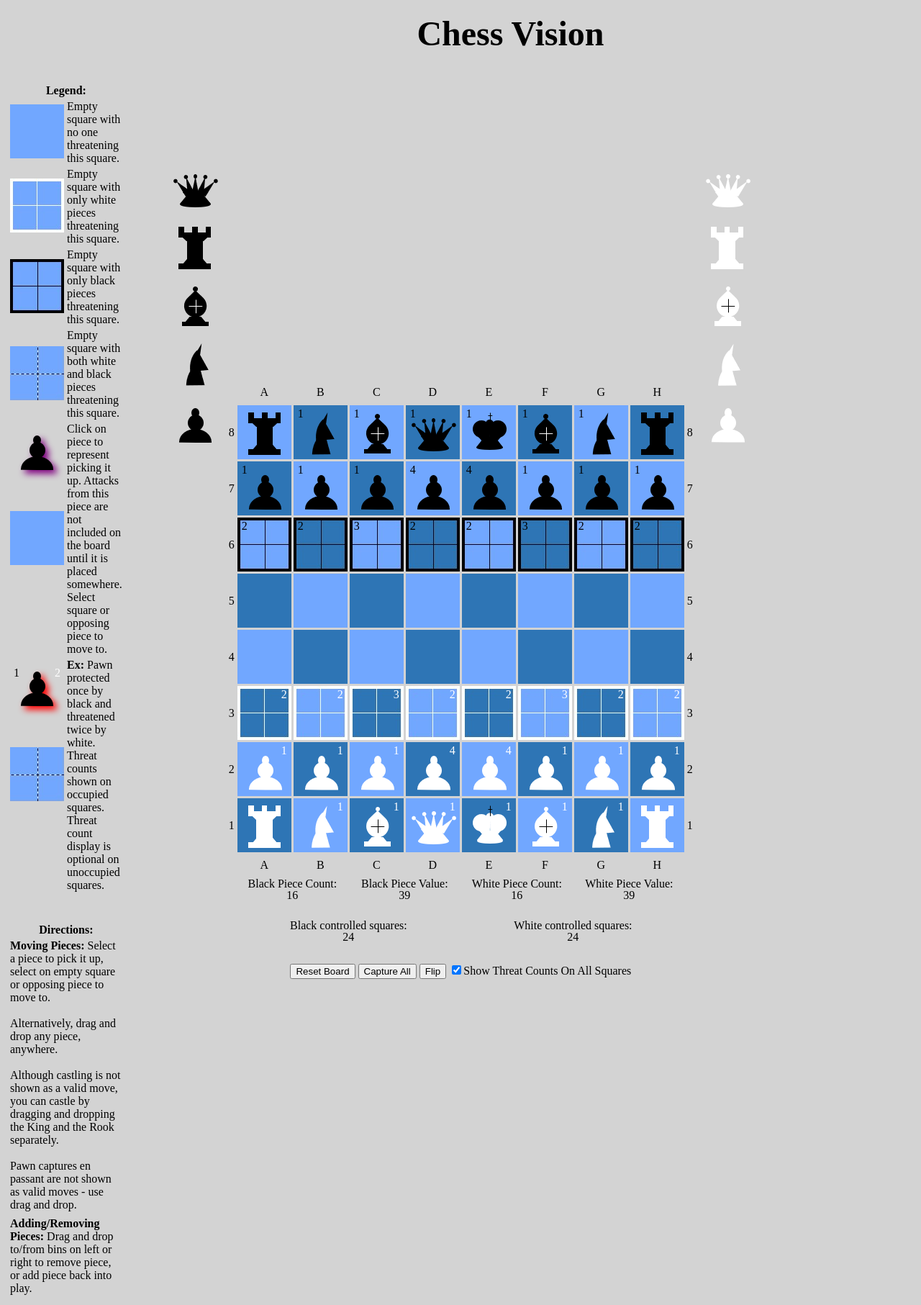
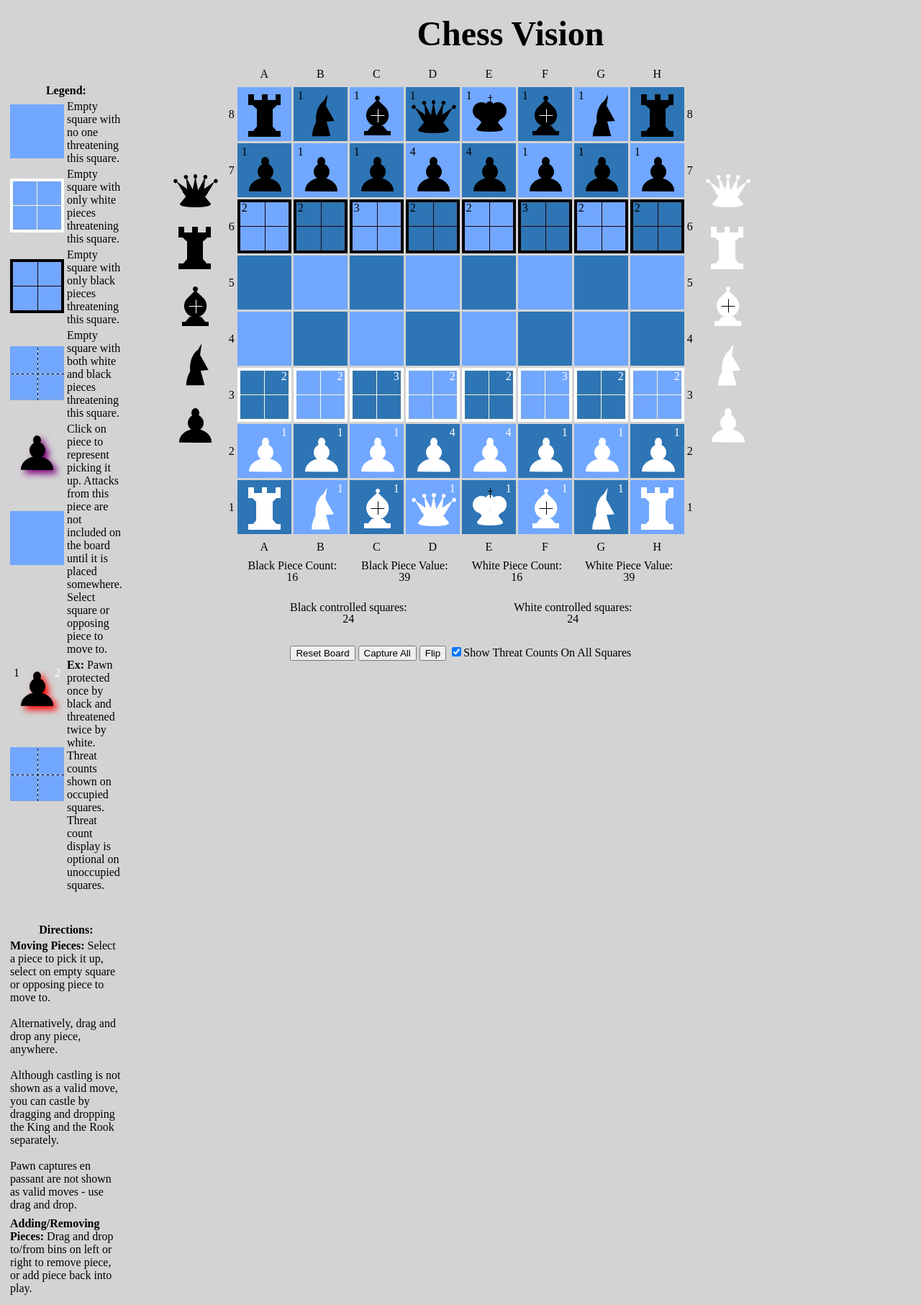
Before and after one commit to chessvision/chessvision.github.io, a Jekyll site: the page built from index.html, in a window 1280 px wide. Shown: the whole page at 72% size. Built offline with Jekyll 4.4.1, drawn with Linux system fonts in a browser that asks for light colours.

Commit message:
Update index.html

```diff
--- a/index.html
+++ b/index.html
@@ -119,7 +119,7 @@ title: Chess Vision
                         <div id="lib_top_div" ondrop='drop(event)' ondragover='allowDrop(event)'></div>
                     </div>
                 </td>
-                <td>
+                <td style="vertical-align: top;">
                     <div id="board" style="text-align:-webkit-center"></div>
                     <p/>
                     <div style="text-align:-webkit-center">
```
